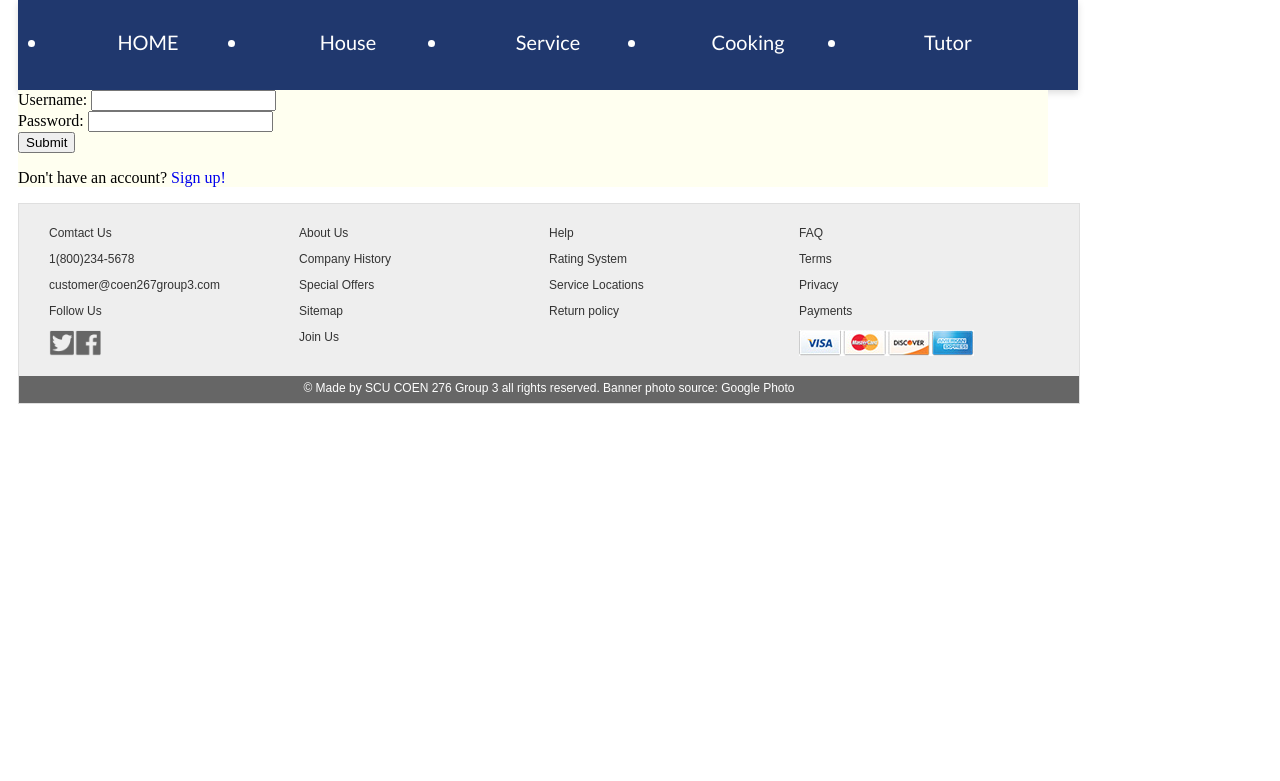
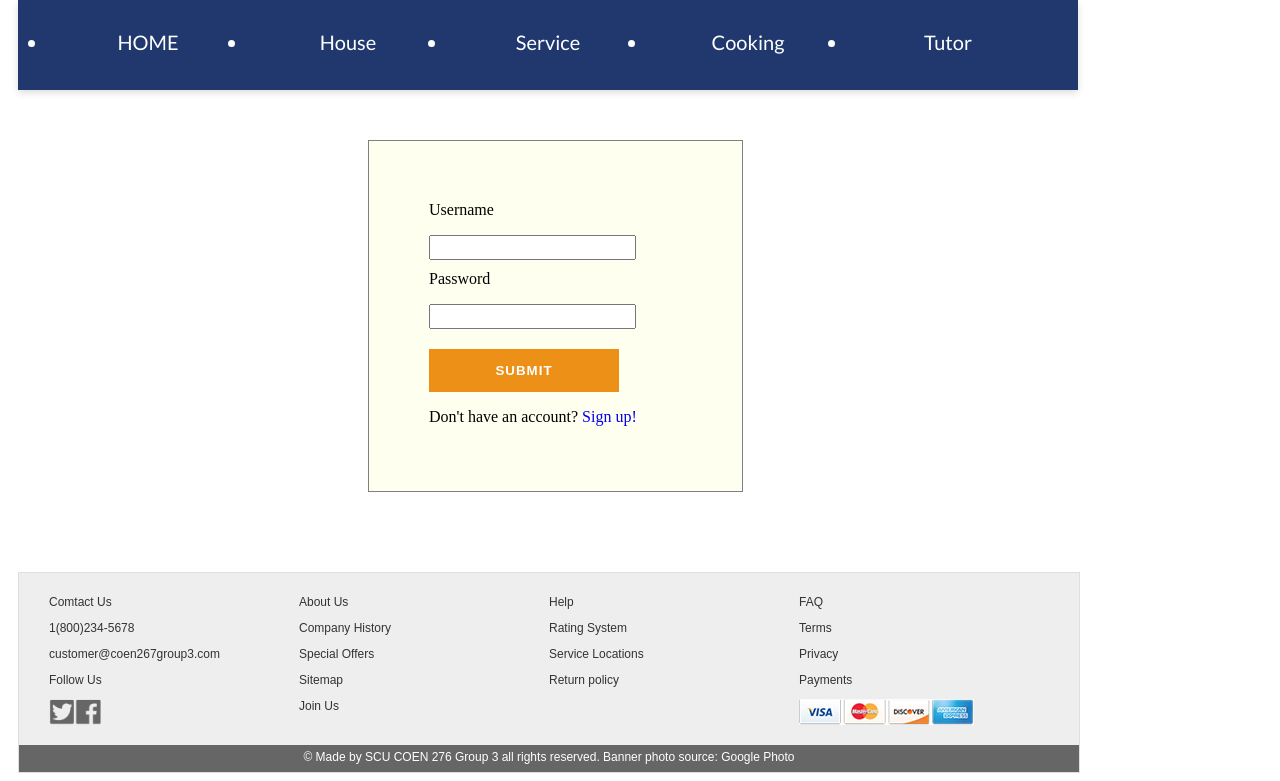
Before and after one commit to ServicesWeb/ServicesWeb, a PHP site: page /login.php in a window 1280 px wide. Shown: the part 127-908 px from the top of the page. Before the commit the page ends 531 px from the top, so only its background shows below. Run offline with PHP 8.4, Linux system fonts and the light colour scheme.

Commit message:
modify the login css

```diff
--- a/login.php
+++ b/login.php
@@ -33,7 +33,8 @@
 <div id="loginMainView">
     <form id="login" enctype = "multipart/form-data" method = "post">
        <div>
-         Username:
+         Username
+         <br>
          <input type="text" name="username" />
          <?php
             if(!(empty($_POST["username"])&&empty($_POST["password"]))) {
@@ -47,7 +48,8 @@
          ?>
          <br />
 
-         Password:
+         Password
+         <br>
          <input type="password" name="password" />
          <?php
             if(!(empty($_POST["username"])&&empty($_POST["password"]))) {
--- a/main.css
+++ b/main.css
@@ -502,3 +502,62 @@ label.cartheading{
     border-collapse: collapse;
     width: 30%;
 }
+
+
+/* login */
+#loginMainView{
+    width:30%;
+    height: 350px;
+    border-color: gray;
+    border-width: thin;
+    border-style: ridge;
+    margin-left: 350px;
+    margin-top: 50px;
+    margin-bottom: 80px;
+
+}
+#login{
+    margin:60px;
+
+}
+
+input[type="submit"]{
+  color: #fff;
+  background-color: #ed9017;
+  border-color: (#f6e6b4 0%,#ed9017 100%);
+  padding: 14px 24px;
+  border: 0 none;
+  font-weight: 700;
+  letter-spacing: 1px;
+  text-transform: uppercase;
+  width:190px;
+  background-color: linear-gradient (#f6e6b4 0%,#ed9017 100%);
+}
+
+input[type="submit"]:hover{
+  background-color: #ffd65e;
+  border-color: #ffd65e;
+}
+input[type="text"]{
+  height:25px;
+  display: block;
+  margin-bottom: 10px;
+  font-size: 15px;
+  float:left;
+  margin-top: 16px;
+  margin-right: 5px;
+
+}
+
+input[type="password"]{
+
+  height:25px;
+  display: block;
+  margin-bottom: 10px;
+  font-size: 15px;
+  float:left;
+  margin-top: 16px;
+  margin-right: 5px;
+  margin-bottom: 20px;
+
+}
```
